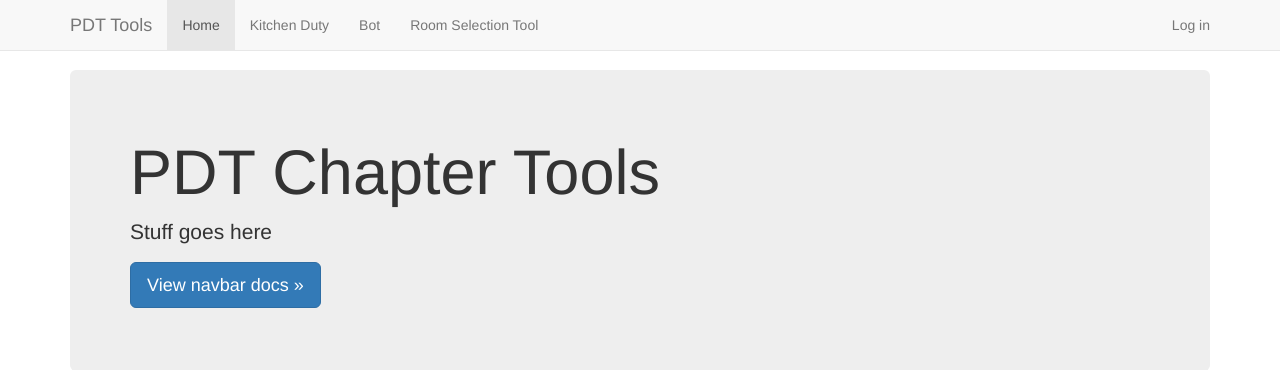
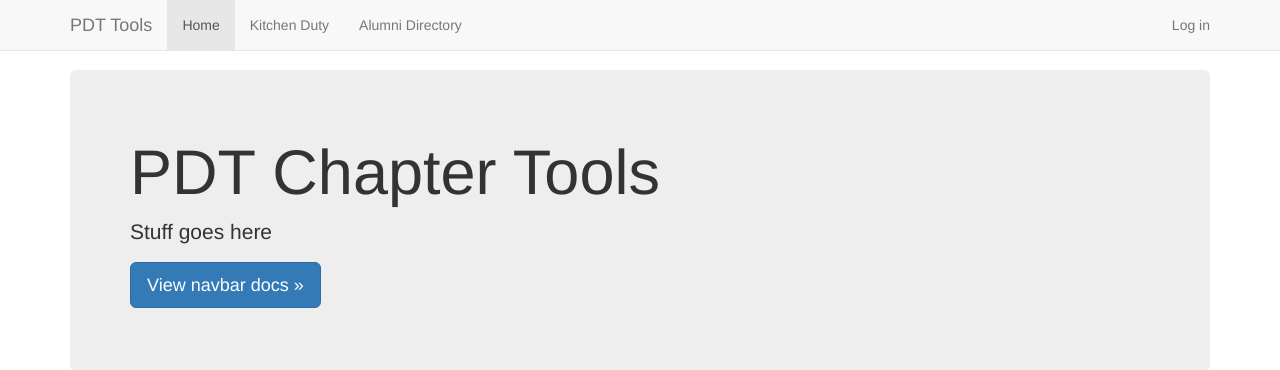
Before and after one commit to luisnaranjo733/pdtTools, a Flask app: page / in a window 1280 px wide. Shown: the top 370 px of the page. Run offline with Flask 2, Linux system fonts and the light colour scheme; parts of the project's set-up code (start-up, migrations or seed data) failed here and were passed over; some libraries are stand-ins or nearby versions.

Commit message:
Updated some template html

```diff
--- a/pdtTools/templates/base.html
+++ b/pdtTools/templates/base.html
@@ -50,8 +50,7 @@
           <ul class="nav navbar-nav">
             <li class="active"><a href="{{ url_for('home') }}">Home</a></li>
             <li><a href="{{ url_for('kitchenDuty') }}">Kitchen Duty</a></li>
-            <li><a href="{{ url_for('kitchenBot') }}">Bot</a></li>
-            <li><a href="#contact">Room Selection Tool</a></li>
+            <li><a href="#alumniDirectory">Alumni Directory</a></li>
           </ul>
           <ul class="nav navbar-nav navbar-right">
 
```
